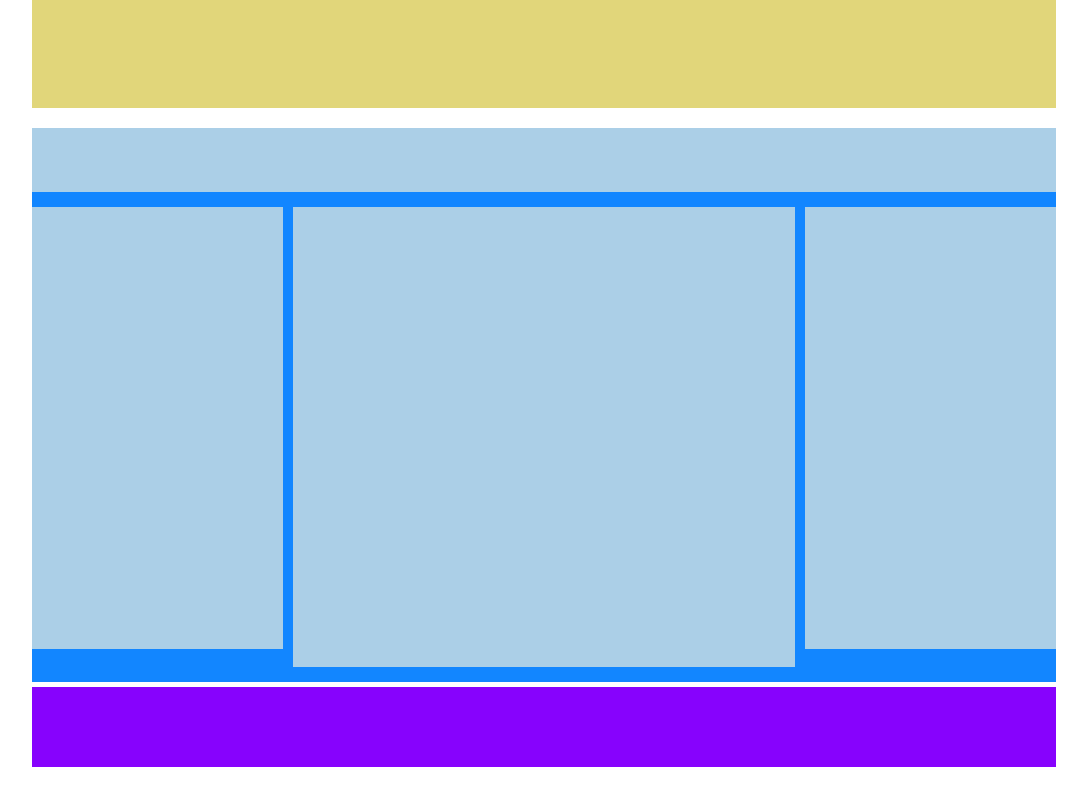
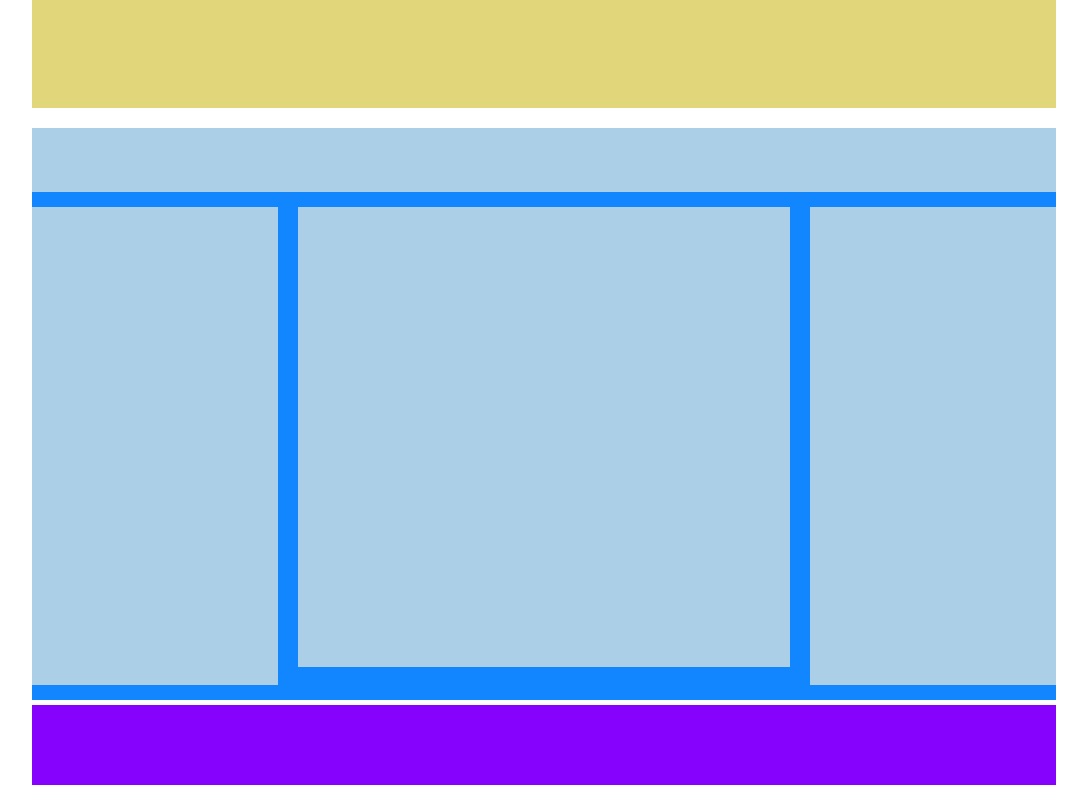
Before and after one commit to LUCACIPRANI/htmlcss-struttura-wp, a plain HTML site: page index.html in a window 1280 px wide. Shown: the part 452-1252 px from the top of the page, without its empty margins (96-1183 px from the left). Drawn offline with Linux system fonts and the light colour scheme.

Commit message:
other Adjustm

```diff
--- a/css/style.css
+++ b/css/style.css
@@ -49,36 +49,31 @@ header{
 
 .content {
     padding: 5px;
-    margin: 5px;
+    margin: 10px;
     margin-bottom: 15px;
+    margin-top: 15px;
+    background-color: #ABCFE7;
 }
 
 .intro{
-    background-color: #ABCFE7;
     width: 100%;
     margin: 0 auto;
 }
 
 .left-sidebar {
-    background-color: #ABCFE7;
-    width: calc(100% / 4 - 5px);
-    margin-top: 15px;
+    width: calc(100% / 4 - 10px);
     margin-left: 0;
     float: left;
 }
 
 .right-sidebar {
-    background-color: #ABCFE7;
-    width: calc(100% / 4 - 5px);
-    margin-top: 15px;
+    width: calc(100% / 4 - 10px);
     margin-right: 0;
     float: right;
 }
 
 .center {
-    background-color: #ABCFE7;
-    width: calc((100% / 4 - 5px) * 2);
-    margin-top: 15px;
+    width: calc((100% / 4 - 10px) * 2);
     float: left;
 }
 
```
